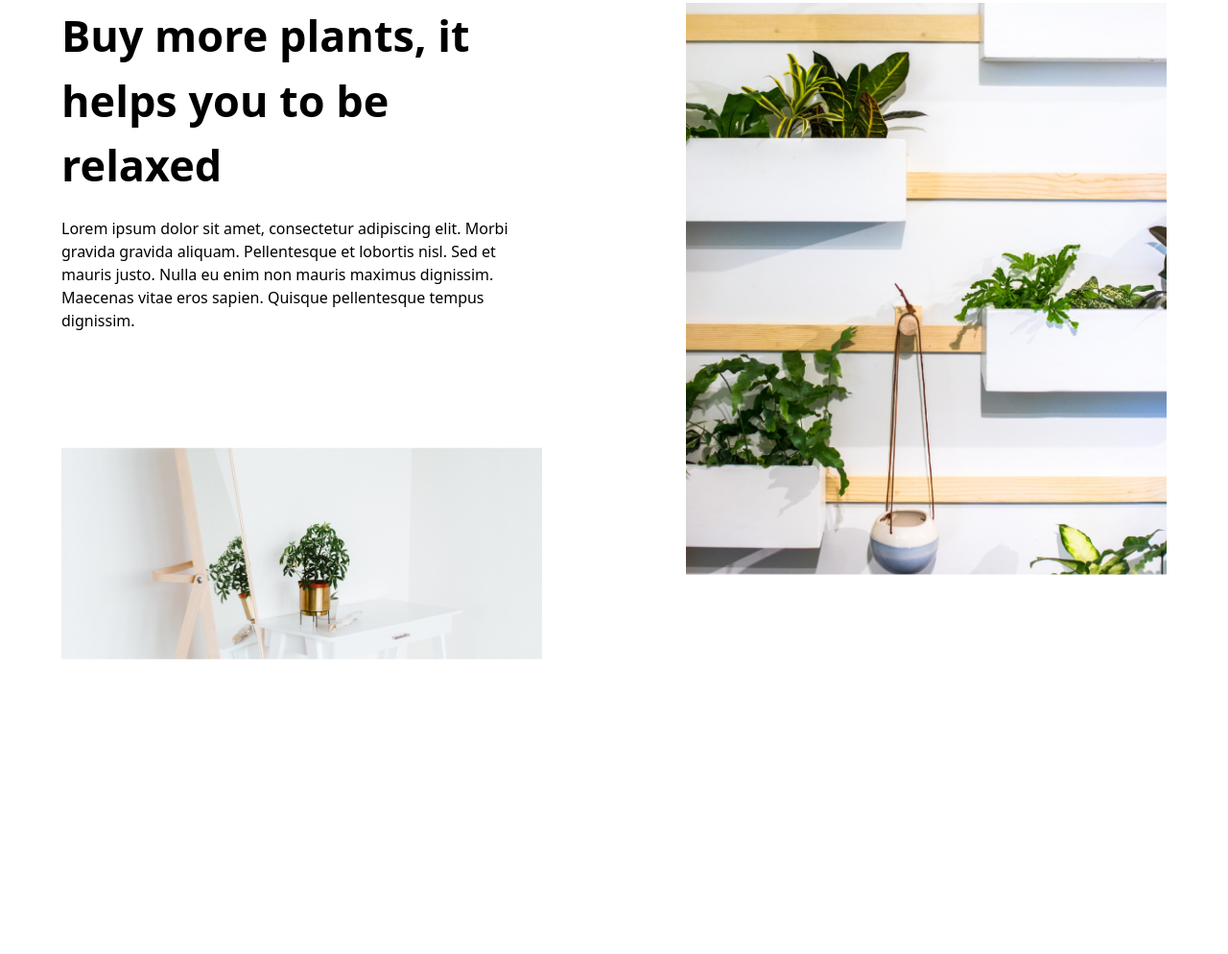
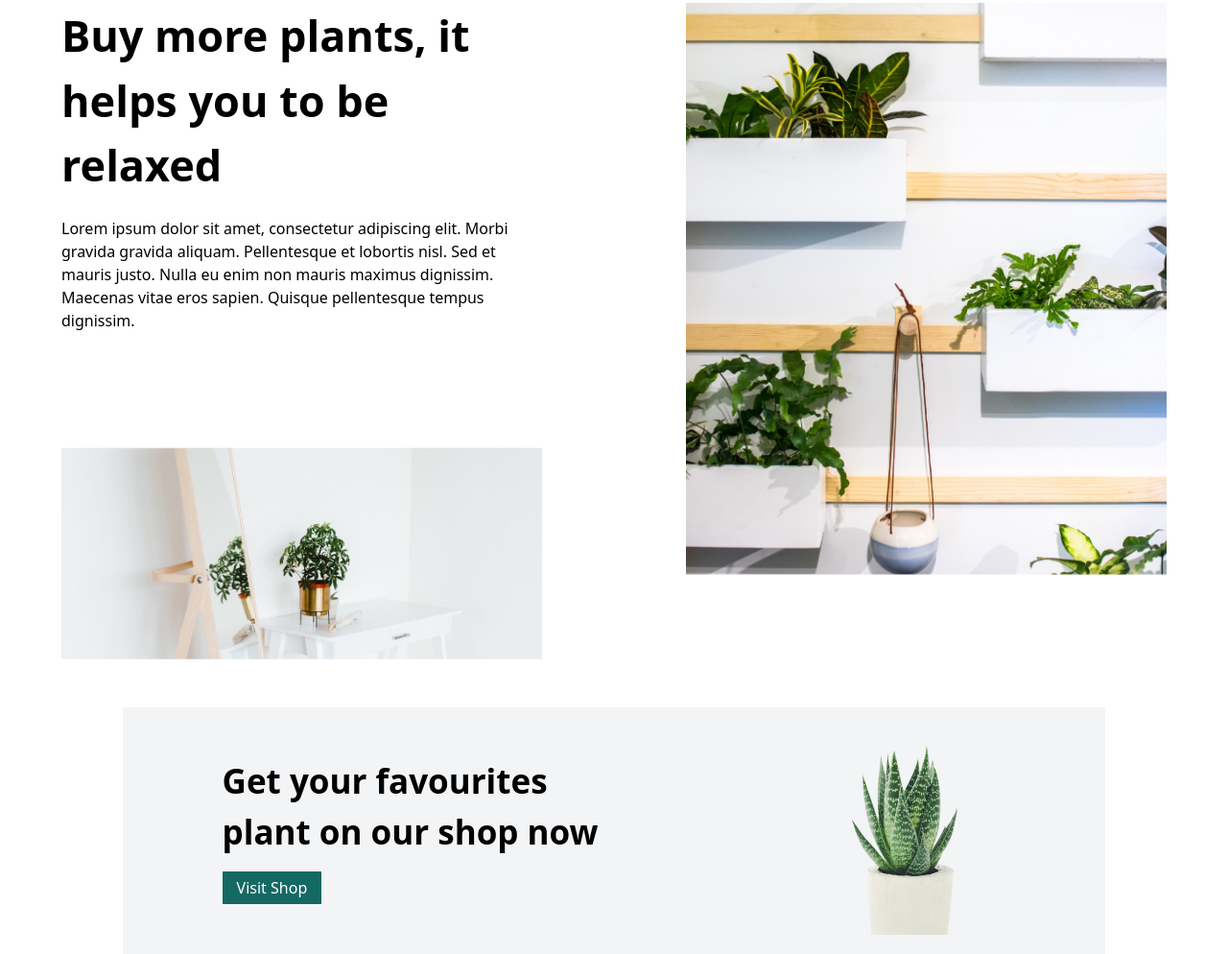
Before and after one commit to Nuraliev23/lesson4HW, a website: page src/index.html in a window 1280 px wide. Shown: the part 1513-2507 px from the top of the page at 96% size. Before the commit the page ends 2200 px from the top, so only its background shows below. Drawn offline with Linux system fonts and the light colour scheme.

Commit message:
section5 added

```diff
--- a/src/index.html
+++ b/src/index.html
@@ -132,7 +132,16 @@
         </div>
         <img src="./Mask Group (6).png" alt="">
     </div>
+          <div class="flex flex-col mt-[50px] items-center text-center bg-[#F3F4F6] py-[20px] w-[80%] mx-auto md:flex-row md:justify-around md:text-start">
+            <div class="md:w-[40%]">
+                <h1 class="pb-[15px] font-bold text-[25px] md:text-[35px]">
+                    Get your favourites plant on our shop now
+                </h1>
+                <button class="text-[white] bg-[#156963] px-[15px] py-[5px]">Visit Shop</button>
 
+            </div>
+            <img src="./stephanie-harvey-T0inbt7nRME-unsplash 1.png" alt="">
+          </div>
 </body>
 
 </html>
```
Also changed, not shown: src/output.css.
